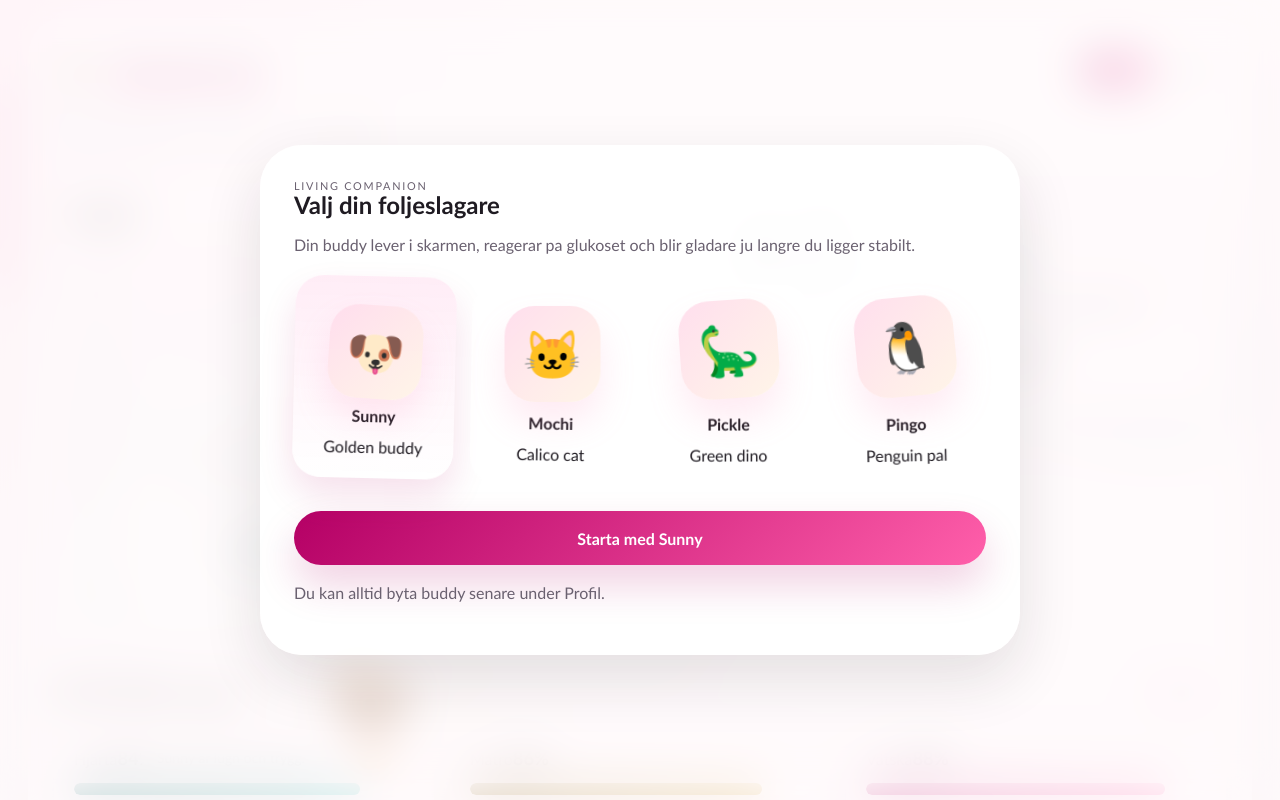
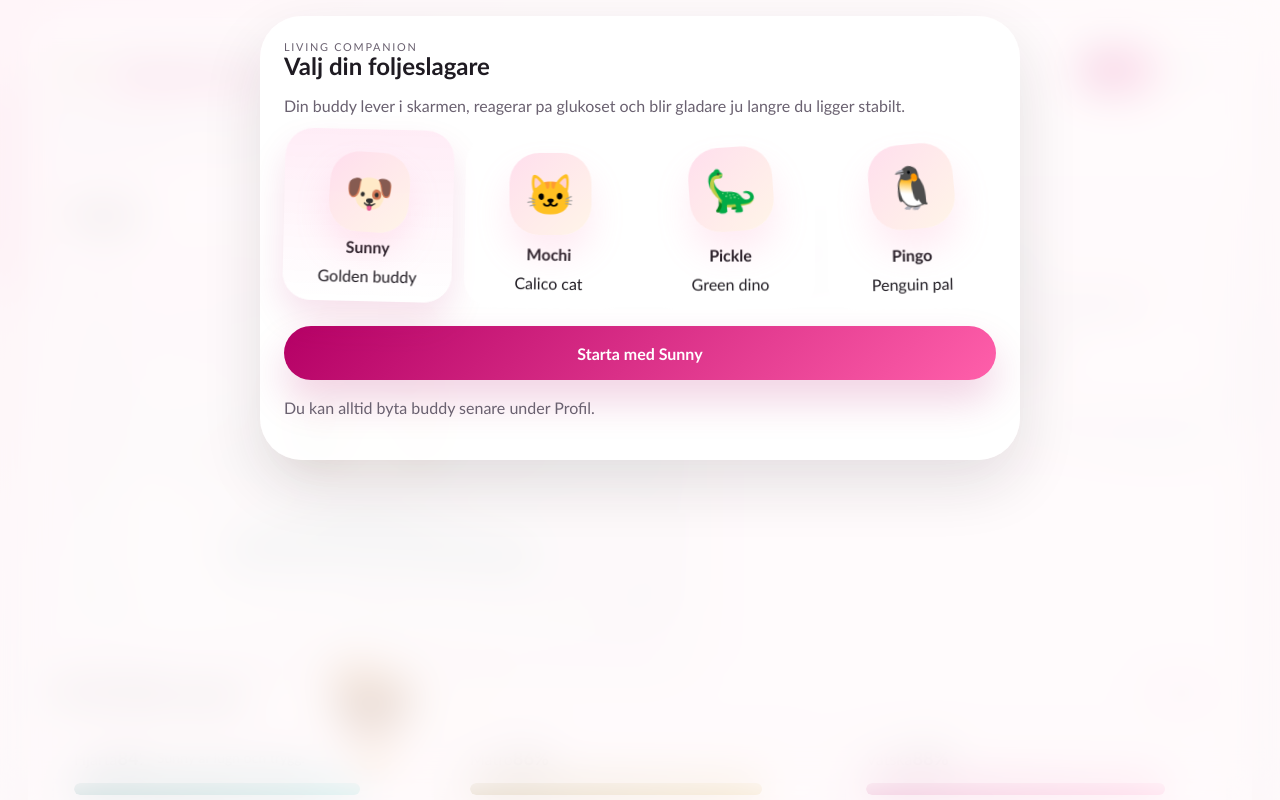
Before and after one commit to marcdshark666/SugarBuddy, a plain HTML site: page index.html in a window 1280 px wide. Shown: the top 800 px of the page. Drawn offline with Linux system fonts and the light colour scheme.

Commit message:
Fix onboarding companion grid overflow

```diff
--- a/styles.css
+++ b/styles.css
@@ -860,6 +860,7 @@ pre {
   pointer-events: none;
   transition: opacity 260ms ease;
   z-index: 4;
+  overflow-y: auto;
 }
 
 .onboarding.is-visible {
@@ -873,6 +874,9 @@ pre {
   border-radius: 42px;
   background: rgba(255, 255, 255, 0.88);
   box-shadow: 0 24px 60px rgba(37, 28, 37, 0.12);
+  max-height: calc(100svh - 40px);
+  overflow-y: auto;
+  overscroll-behavior: contain;
 }
 
 .onboarding-copy,
@@ -883,7 +887,7 @@ pre {
 
 .companion-grid {
   display: grid;
-  grid-template-columns: repeat(4, minmax(0, 1fr));
+  grid-template-columns: repeat(auto-fit, minmax(150px, 1fr));
   gap: 16px;
   margin: 26px 0;
 }
@@ -921,6 +925,34 @@ pre {
   font-size: 3rem;
   box-shadow: 0 20px 34px rgba(255, 145, 190, 0.18);
   will-change: transform;
+}
+
+@media (max-height: 920px) {
+  .onboarding {
+    place-items: start center;
+    padding: 16px;
+  }
+
+  .onboarding-panel {
+    padding: 24px;
+    max-height: calc(100svh - 24px);
+  }
+
+  .companion-grid {
+    gap: 12px;
+    margin: 18px 0;
+  }
+
+  .companion-choice {
+    padding: 16px 14px;
+    gap: 10px;
+  }
+
+  .choice-art {
+    width: 82px;
+    height: 82px;
+    font-size: 2.5rem;
+  }
 }
 
 .desktop-pet-shell {
```
